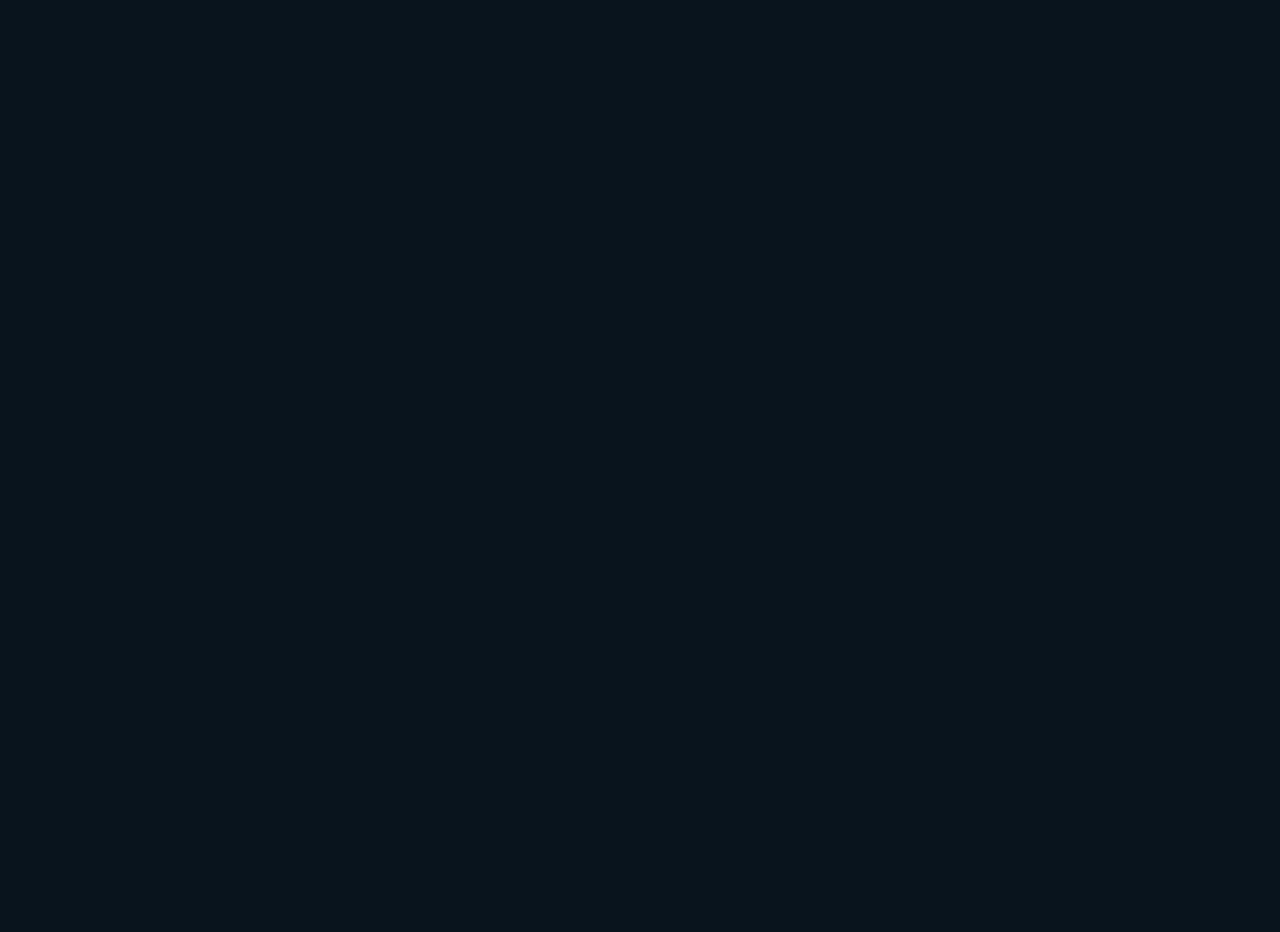
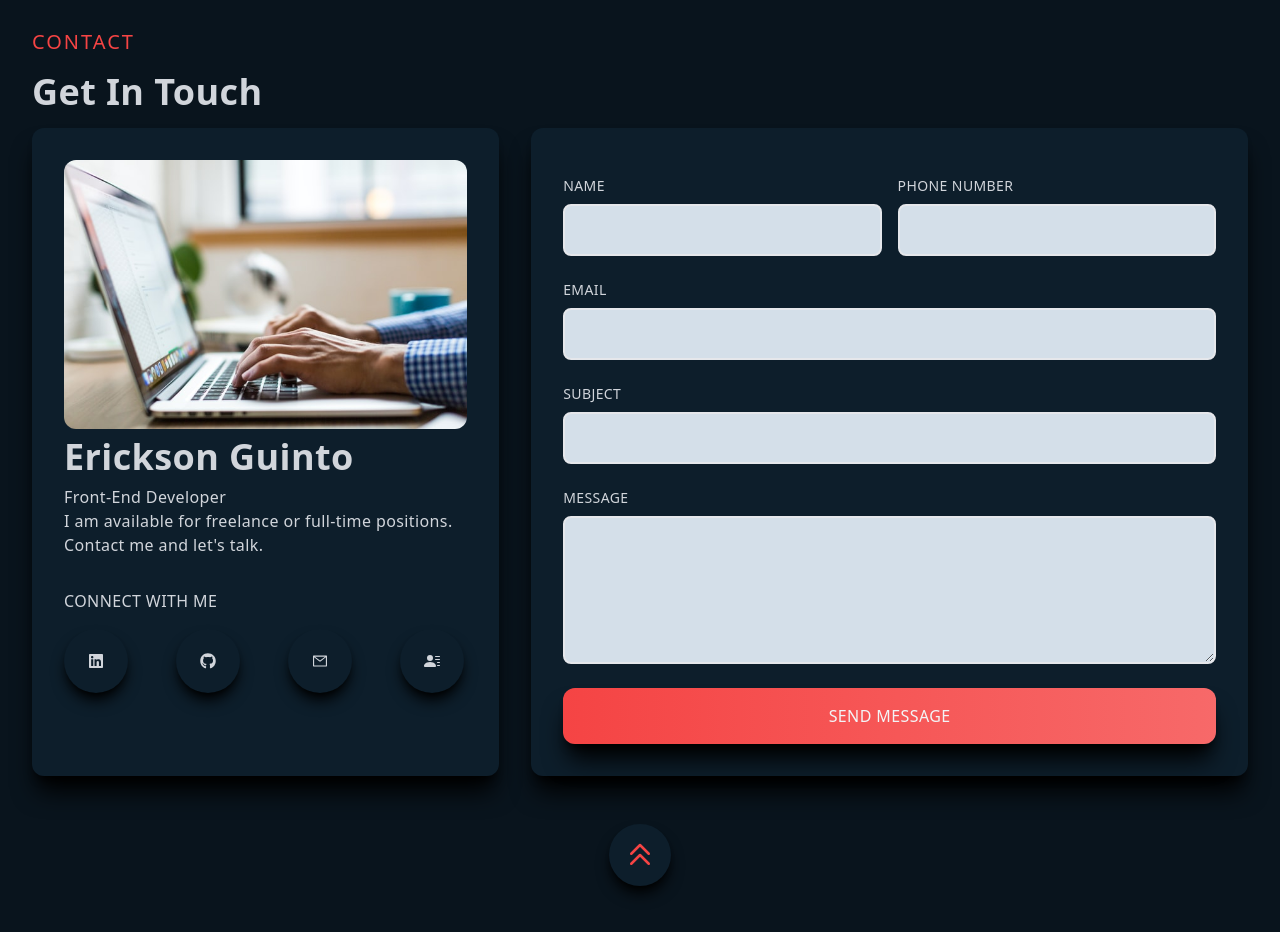
Before and after one commit to sonyerg/portfolio-nextjs-app, a Next.js app: page / in a window 1280 px wide. Shown: the part 3260-4192 px from the top of the page. Before the commit the page ends 3141 px from the top, so only its background shows below. Built offline with nearby package versions, Linux system fonts and the light colour scheme.

Commit message:
added contact component and its elements

```diff
--- /dev/null
+++ b/components/Contact.jsx
@@ -0,0 +1,118 @@
+import React from "react";
+import Image from "next/image";
+import Link from "next/link";
+import contactImg from "../public/assets/contact.jpg";
+import { AiOutlineMail } from "react-icons/ai";
+import { BsFillPersonLinesFill } from "react-icons/bs";
+import { FaGithub, FaLinkedin } from "react-icons/fa";
+import { HiOutlineChevronDoubleUp } from "react-icons/hi";
+
+const Contact = () => {
+  return (
+    <div className="w-full lg:h-screen p-6">
+      <div className="max-w-[1240px] m-auto px-2 py-16 w-full">
+        <p className="uppercase text-xl tracking-widest text-[#f54444]">
+          Contact
+        </p>
+        <h2 className="py-4">Get In Touch</h2>
+        <div className="grid lg:grid-cols-5 gap-8">
+          {/* left */}
+          <div className="bg-[#0d1e2b] col-span-3 lg:col-span-2 w-full h-full shadow-xl shadow-black rounded-xl p-4">
+            <div className="lg:p-4 h-full">
+              <div className="flex justify-center">
+                <Image
+                  className="rounded-xl hover:scale-105 ease-in duration-300"
+                  src={contactImg}
+                  alt="Image of a laptop"
+                />
+              </div>
+              <div>
+                <h2 className="py-2">Erickson Guinto</h2>
+                <p>Front-End Developer</p>
+                <p>
+                  I am available for freelance or full-time positions. Contact
+                  me and let's talk.
+                </p>
+              </div>
+              <div>
+                <p className="uppercase pt-8">Connect With me</p>
+                <div className="max-w-[400px] flex items-center justify-between py-4">
+                  <div className="rounded-full shadow-lg shadow-[#000000] p-6 cursor-pointer hover:scale-110 ease-in duration-300">
+                    <FaLinkedin />
+                  </div>
+                  <div className="rounded-full shadow-lg shadow-[#000000] p-6 cursor-pointer hover:scale-110 ease-in duration-300">
+                    <FaGithub />
+                  </div>
+                  <div className="rounded-full shadow-lg shadow-[#000000] p-6 cursor-pointer hover:scale-110 ease-in duration-300">
+                    <AiOutlineMail />
+                  </div>
+                  <div className="rounded-full shadow-lg shadow-[#000000] p-6 cursor-pointer hover:scale-110 ease-in duration-300">
+                    <BsFillPersonLinesFill />
+                  </div>
+                </div>
+              </div>
+            </div>
+          </div>
+          {/* right */}
+          <div className="bg-[#0d1e2b] col-span-3 w-full h-auto shadow-xl shadow-black rounded-xl lg:p-4">
+            <div className="p-4">
+              <form className="">
+                <div className="grid md:grid-cols-2 gap-4 w-full py-2">
+                  <div className="flex flex-col">
+                    <label className="uppercase text-sm py-2">Name</label>
+                    <input
+                      className="bg-[#d4dfe9] border-2 rounded-lg p-3 flex border-gray-200 text-black"
+                      type="text"
+                    />
+                  </div>
+                  <div className="flex flex-col">
+                    <label className="uppercase text-sm py-2">
+                      phone number
+                    </label>
+                    <input
+                      className="bg-[#d4dfe9]  border-2 rounded-lg p-3 flex border-gray-200 text-black"
+                      type="text"
+                    />
+                  </div>
+                </div>
+                <div className="flex flex-col py-2">
+                  <label className="uppercase text-sm py-2">email</label>
+                  <input
+                    className="bg-[#d4dfe9]  border-2 rounded-lg p-3 flex border-gray-200 text-black"
+                    type="email"
+                  />
+                </div>
+                <div className="flex flex-col py-2">
+                  <label className="uppercase text-sm py-2">subject</label>
+                  <input
+                    className="bg-[#d4dfe9]  border-2 rounded-lg p-3 flex border-gray-200 text-black"
+                    type="text"
+                  />
+                </div>
+                <div className="flex flex-col py-2">
+                  <label className="uppercase text-sm py-2">message</label>
+                  <textarea
+                    className="bg-[#d4dfe9] text-black border-2 rounded-lg p-3"
+                    rows="5"
+                  ></textarea>
+                </div>
+                <button className="w-full p-4 text-gray-100 mt-4">
+                  Send Message
+                </button>
+              </form>
+            </div>
+          </div>
+        </div>
+        <div className="flex justify-center py-12">
+          <Link href={""}>
+            <div className="bg-[#0d1e2b] rounded-full shadow-lg shadow-[#000000] p-4 cursor-pointer hover:scale-110 ease-in duration-300">
+              <HiOutlineChevronDoubleUp className="text-[#f54444]" size={30} />
+            </div>
+          </Link>
+        </div>
+      </div>
+    </div>
+  );
+};
+
+export default Contact;
--- a/components/Navbar.jsx
+++ b/components/Navbar.jsx
@@ -61,7 +61,7 @@
               <Image src={navLogo} width={40} alt="Logo" />
               <div
                 onClick={handleNav}
-                className="rounded-full shadow-lg shadow-gray-400 p-3 cursor-pointer"
+                className="rounded-full shadow-lg shadow-black p-3 cursor-pointer"
               >
                 <AiOutlineClose />
               </div>
@@ -87,16 +87,16 @@
                 Let's connect
               </p>
               <div className="flex items-center justify-between my-4 w-full sm:w-[80%]">
-                <div className="rounded-full shadow-lg shadow-gray-400 p-3 cursor-pointer hover:scale-105 ease-in duration-300">
+                <div className="rounded-full shadow-lg shadow-black p-3 cursor-pointer hover:scale-105 ease-in duration-300">
                   <FaLinkedinIn />
                 </div>
-                <div className="rounded-full shadow-lg shadow-gray-400 p-3 cursor-pointer hover:scale-105 ease-in duration-300">
+                <div className="rounded-full shadow-lg shadow-black p-3 cursor-pointer hover:scale-105 ease-in duration-300">
                   <FaGithub />
                 </div>
-                <div className="rounded-full shadow-lg shadow-gray-400 p-3 cursor-pointer hover:scale-105 ease-in duration-300">
+                <div className="rounded-full shadow-lg shadow-black p-3 cursor-pointer hover:scale-105 ease-in duration-300">
                   <AiOutlineMail />
                 </div>
-                <div className="rounded-full shadow-lg shadow-gray-400 p-3 cursor-pointer hover:scale-105 ease-in duration-300">
+                <div className="rounded-full shadow-lg shadow-black p-3 cursor-pointer hover:scale-105 ease-in duration-300">
                   <BsFillPersonLinesFill />
                 </div>
               </div>
--- a/components/ProjectItem.jsx
+++ b/components/ProjectItem.jsx
@@ -4,12 +4,12 @@
 
 const ProjectItem = ({ title, projectPlatform, backgroundImg, projectUrl }) => {
   return (
-    <div className="bg-[#0d1e2b]  relative flex items-center justify-center h-auto w-full shadow-xl shadow-black rounded-xl p-4 group hover:bg-gradient-to-r from-[#f56f6f] to-[#ec9292] ">
+    <div className="bg-[#0d1e2b]  relative flex items-center justify-center h-auto w-full shadow-xl shadow-black rounded-xl p-4 group hover:bg-gradient-to-r from-[#f54444] to-[#ec9292] ">
       <Image
         className="rounded-xl group-hover:opacity-10"
         src={backgroundImg}
         alt="Nexus app image"
-        height={300}
+        // height={300}
         width={200}
       />
       <div className="text-white hidden group-hover:block absolute top-[50%] left-[50%] translate-x-[-50%] translate-y-[-50%]">
--- a/components/Projects.jsx
+++ b/components/Projects.jsx
@@ -4,7 +4,7 @@
 
 const Projects = () => {
   return (
-    <div className="w-full p-6">
+    <div className="w-full lg:h-screen p-6">
       <div className="max-w-[1240px] mx-auto px-2 py-16">
         <p className="uppercase text-xl tracking-widest text-[#f54444]">
           Projects
@@ -12,13 +12,7 @@
         <h2 className="py-4">What I've built</h2>
         <div className="grid md:grid-cols-2 gap-8">
           <ProjectItem
-            title="Nexus App"
-            projectPlatform="Flutter"
-            backgroundImg={nexusImg}
-            projectUrl="/nexus"
-          />
-          <ProjectItem
-            title="Nexus App"
+            title="Nexus"
             projectPlatform="Flutter"
             backgroundImg={nexusImg}
             projectUrl="/nexus"
--- a/pages/index.js
+++ b/pages/index.js
@@ -4,6 +4,7 @@
 import About from "../components/About";
 import Skills from "../components/Skills";
 import Projects from "../components/Projects";
+import Contact from "../components/Contact";
 
 export default function Home() {
   return (
@@ -16,6 +17,7 @@
       <About />
       <Skills />
       <Projects />
+      <Contact />
     </div>
   );
 }
--- a/styles/globals.css
+++ b/styles/globals.css
@@ -29,6 +29,6 @@
   }
 
   button {
-    @apply shadow-xl shadow-gray-400 rounded-xl uppercase bg-gradient-to-r from-[#5651e5] to-[#709dff] text-white;
+    @apply shadow-xl shadow-black rounded-xl uppercase bg-gradient-to-r from-[#f54444] to-[#f76969] text-white;
   }
 }
```
Also changed, not shown: public/assets/contact.jpg (added).
